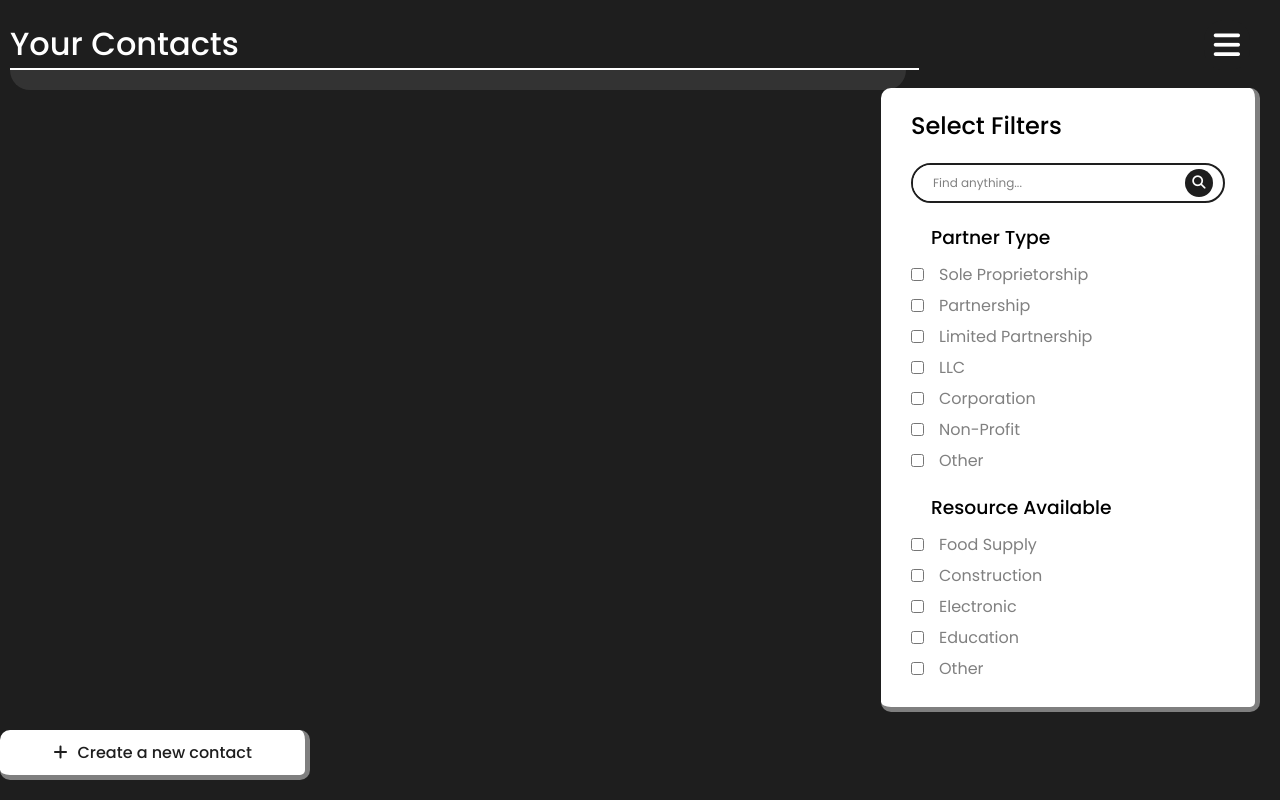
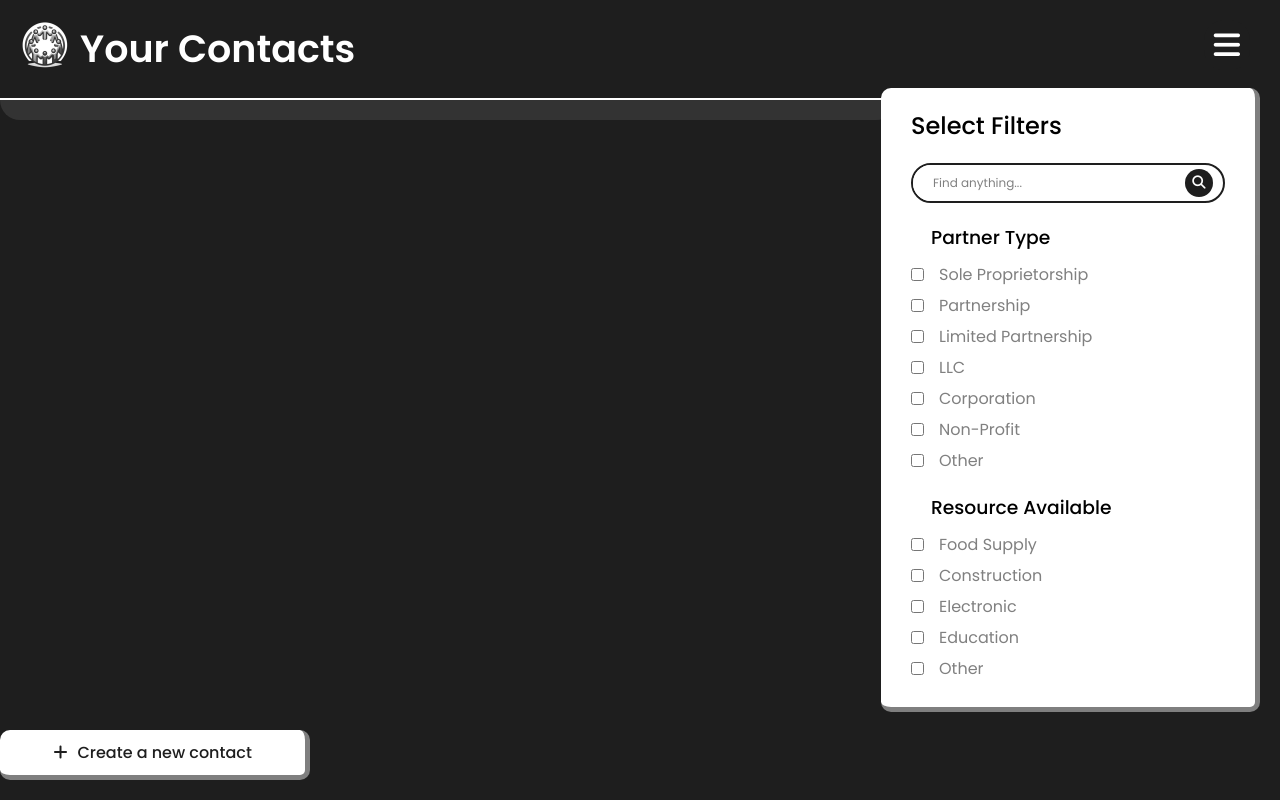
Before and after one commit to henrychen4736/fbla-coding, a Flask app: page /main in a window 1280 px wide. Run offline with Flask 3, Linux system fonts and the light colour scheme; the visitor is signed in with stand-in values (Sample User, id 1); data that the repository does not hold is empty; some libraries are stand-ins or nearby versions.

Commit message:
merged html, js, css

```diff
--- a/db_manager.py
+++ b/db_manager.py
@@ -17,11 +17,17 @@ class OperationalError(DatabaseError):
 class SignupError(DatabaseError):
     pass
 
-
+'''
+A class with several methods to add/modify records in the database
+'''
 class DBManager:
     def __init__(self, db_name):
         self.db_name = db_name
 
+    '''
+    A private method used to connect to the database. Helps avoid repitition of the database file name and
+    includes error handling.
+    '''
     def _connect(self):
         try:
             return sql.connect(self.db_name)
@@ -29,6 +35,10 @@ class DBManager:
             logger.error(f'An error occurred connecting to the database: {e}')
             raise DatabaseError(f'An error occurred connecting to the database: {e}')
 
+    '''
+    A private method used to execute a query on the database. Improves error handling by wrapping it in
+    one function.
+    '''
     def _execute(self, cursor, query, params=()):
         try:
             cursor.execute(query, params)
@@ -42,6 +52,9 @@ class DBManager:
             logger.error(f'Database error: {e}')
             raise DatabaseError(f'Database error: {e}')
 
+    '''
+    method to add a partner to the database
+    '''
     def add_partner(self, user_id, organization_name, type_of_organization, organization_is_other_type, resources_available, resources_available_is_other_type, description, contact_name, role, email, phone, bookmarked, image_data=None, image_mime_type='png'):
         if image_data is None:
             with open('./static/assets/company-placeholder.png', 'rb') as default_image:
@@ -57,6 +70,9 @@ class DBManager:
         finally:
             conn.close()
 
+    '''
+    method to remove a partner from the database
+    '''
     def remove_partner(self, partner_id):
         try:
             conn = self._connect()
@@ -69,6 +85,9 @@ class DBManager:
         finally:
             conn.close()
 
+    '''
+    method to modify a partner using the id.
+    '''
     def modify_partner(self, partner_id, organization_name=None, type_of_organization=None, organization_is_other_type=None, resources_available=None, resources_available_is_other_type=None, description=None, contact_name=None, role=None, email=None, phone=None, bookmarked=None, image_data=None, image_mime_type=None):
         try:
             conn = self._connect()
@@ -127,6 +146,9 @@ class DBManager:
         finally:
             conn.close()
 
+    '''
+    method to fetch information about one partner using ID
+    '''
     def get_partner_by_id(self, partner_id):
         try:
             conn = self._connect()
@@ -144,6 +166,9 @@ class DBManager:
         finally:
             conn.close()
 
+    '''
+    method to get all the partners of a user
+    '''
     def get_all_partners(self, user_id):
         try:
             conn = self._connect()
@@ -162,6 +187,9 @@ class DBManager:
         finally:
             conn.close()
 
+    '''
+    method to return the image of a partner by ID
+    '''
     def get_partner_image(self, partner_id):
         conn = self._connect()
         c = conn.cursor()
@@ -174,6 +202,10 @@ class DBManager:
             conn.close()
         return None, None
 
+    '''
+    method that returns partners by searching and filtering. It takes a keyword, and two optional
+    filters: the type of partner and the resources of the partner
+    '''
     def search_partners(self, search_query, types=None, resources=None):
         try:
             conn = self._connect()
@@ -215,6 +247,10 @@ class DBManager:
         finally:
             conn.close()
 
+    '''
+    method to add a new user using a username and password. Raises a SignupError if a username is already
+    taken. Encrypts password with bcrypt
+    '''
     def register_user(self, username, password):
         try:
             conn = self._connect()
@@ -236,6 +272,9 @@ class DBManager:
         finally:
             conn.close()
 
+    '''
+    method to allow a user to log in. Passwords are safely stored using bcrypt.
+    '''
     def verify_credentials(self, input_username, input_password):
         try:
             conn = self._connect()
--- a/static/css/mainStyle.css
+++ b/static/css/mainStyle.css
@@ -131,9 +131,8 @@
     background-color: #333333;
     border-bottom-left-radius: 20px;
     border-bottom-right-radius: 20px;
-    margin-left: 10px;
     gap: 10px;
-    padding: 10px
+    padding: 10px;
 }
 
 .list-container .right-col {
@@ -148,19 +147,30 @@
     z-index: 3;
 }
 
-.list-container h1 {
+.header-container {
     top: 0;
     left: 0;
-    flex-basis: 71%;
-    background: #1E1E1E;
+    width: 1010px;
+    display: flex;
     color: #fff;
-    font-weight: 500;
-    height: 70px;
-    margin-left: 10px;
+    height: 100px;
+    background-color: #1E1E1E;
     position: sticky;
     padding-top: 20px;
+    padding-left: 20px;
     border-bottom: 2px solid #fff;
     z-index: 3;
+}
+
+.header-container h1 {
+    font-weight: 600;
+    font-size: 38px;
+    margin-left: 10px;
+}
+
+.logo img {
+    width: 50px;
+    height: 50px;
 }
 
 .left-col .company {
@@ -417,7 +427,7 @@
     top: 50%;
     left: 50%;
     width: 65%;
-    height: 85%;
+    height: 600px;
     border-radius: 20px;
     box-shadow: 0 0 15px #fff;
     z-index: 1000;
@@ -426,32 +436,29 @@
 }
 
 .fa-xmark {
-    position: relative;
-    top: 0;
-    left: 0;
-    margin: 20px 0 0 20px;
-    width: 40px;
-    height: 40px;
+    position: absolute;
+    display: flex;
+    padding: 5;
+    margin: 15px 0 0 40px;
+    width: 50px;
+    height: 50px;
     text-align: center;
     color: #fff;
     background-color: #1E1E1E;
     border-radius: 5px;
-    cursor: pointer;
     transition: box-shadow 0.3s ease;
-    border-top: none;
-    border-left: none;
-    border-bottom: 4px solid rgba(0, 0, 0, 1);
-    border-right: 4px solid rgba(0, 0, 0, 1);
-    font-size: 40px;
+    font-size: 50px;
 }
 
 .fa-xmark:hover {
     box-shadow: 0 0 10px rgba(255, 255, 255, 0.5);
+    cursor: pointer;
 }
 
 .create-contact-page h1 {
     text-align: center;
     border-bottom: 2px solid #fff;
+    margin-top: 20px;
     color: #fff;
     padding-bottom: 10px;
 }
@@ -461,10 +468,8 @@
     display: flex;
     position: fixed;
     align-items: center;
-    top: 18.5%;
-    bottom: 0;
     padding: 40px;
-    height: auto;
+    height: 540px;
     width: 100%;
 }
 
--- a/static/js/mainScript.js
+++ b/static/js/mainScript.js
@@ -63,6 +63,8 @@ closeButton.addEventListener('click', function () {
 
 const typeSelect = document.querySelector('.partner-type');
 const typeInput = document.querySelector('.other-type');
+const resourceSelect = document.querySelector('.partner-resource');
+const resourceInput = document.querySelector('.other-resource');
 
 typeSelect.addEventListener('change', showTypeInput);
 
@@ -73,9 +75,6 @@ function showTypeInput() {
         typeInput.style.display = "none";
     }
 }
-
-const resourceSelect = document.querySelector('.partner-resource');
-const resourceInput = document.querySelector('.other-resource');
 
 resourceSelect.addEventListener('change', showResourceInput);
 
@@ -148,8 +147,6 @@ detailButtons.forEach(button => {
             .catch(error => console.error('Error:', error));
     });
 });
-
-
 
 bookmarkButtons.forEach(button => {
     button.addEventListener('click', function(event) {
@@ -238,26 +235,3 @@ backButtons.forEach(button => {
         closeDetail();
     });
 });
-
-document.addEventListener('DOMContentLoaded', function() {
-    var partnerTypeDropdown = document.getElementById('partnerTypeDropdown');
-    var resourcesAvailableDropdown = document.getElementById('resourcesAvailableDropdown');
-    var customTypeContainer = document.getElementById('customTypeContainer');
-    var customResourceContainer = document.getElementById('customResourceContainer');
-
-    partnerTypeDropdown.addEventListener('change', function() {
-        if (this.value === 'Other') {
-            customTypeContainer.style.display = 'block';
-        } else {
-            customTypeContainer.style.display = 'none';
-        }
-    });
-
-    resourcesAvailableDropdown.addEventListener('change', function() {
-        if (this.value === 'Other') {
-            customResourceContainer.style.display = 'block';
-        } else {
-            customResourceContainer.style.display = 'none';
-        }
-    });
-});
--- a/templates/main.html
+++ b/templates/main.html
@@ -27,7 +27,12 @@
         </a>
     </div>
     <div class="list-container">
-        <h1>Your Contacts</h1>
+        <div class="header-container">
+            <div class="logo">
+                <img src="static/assets/logo.png">
+            </div>
+            <h1>Your Contacts</h1>
+        </div>
         <div class="left-col">
 
             {% for partner in partners %}
@@ -216,7 +221,8 @@
         <div class="detail-container">
             <div class="left-detail-col">
                 <div class="partner-photo">
-                    <img src="static/assets/company-placeholder.png">
+                    <i class="fa-solid fa-plus modify-plus"></i>
+                    <div class="background-overlay"></div>
                 </div>
                 <div class="individual-contact">
                     <p class="caption" style="width: 265px;">Individual-Information</p>
@@ -272,7 +278,8 @@
                     </div>
                     <p class="caption">Description</p>
                     <div class="description-container input-container">
-                        <textarea class="description" name="description" id="modifyPartnerDescription"></textarea>
+                        <textarea class="description-modify" name="description"
+                            id="modifyPartnerDescription"></textarea>
                     </div>
                 </div>
             </div>
```
Also changed, not shown: other parts of static/css/mainStyle.css (+24 -4 lines), static/assets/favicon.ico (added), static/assets/logo.png (added).
